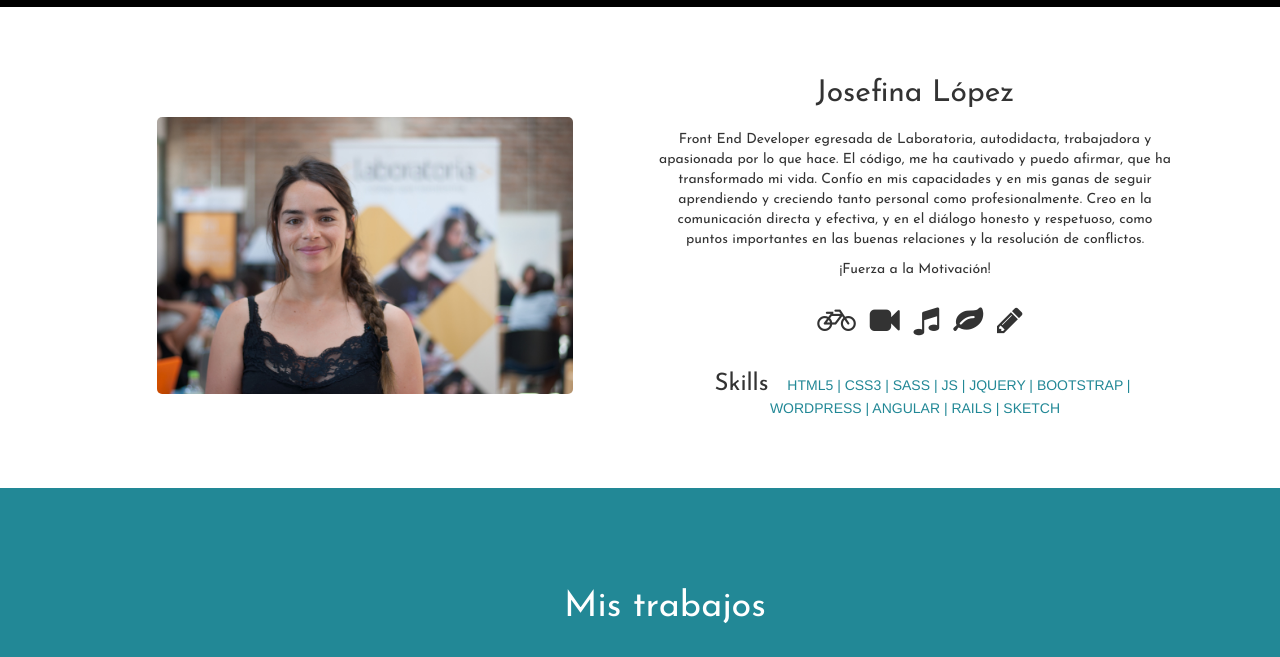
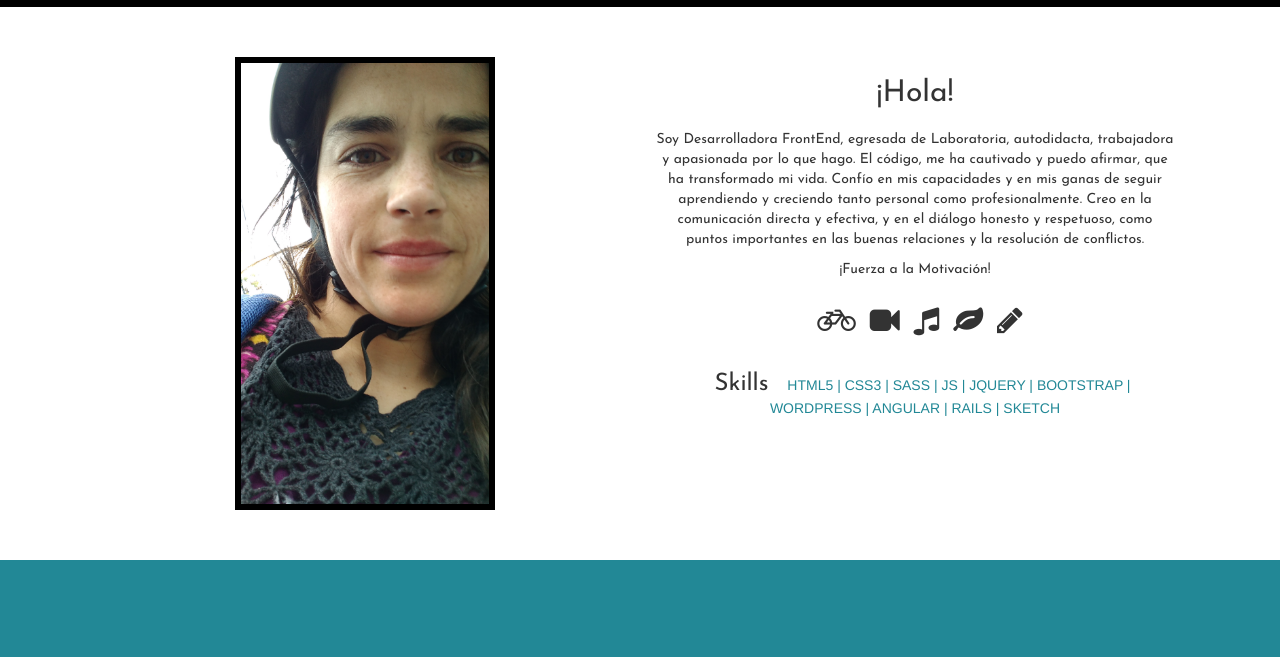
Before and after one commit to jlonuz/portafolio, a plain HTML site: page index.html in a window 1280 px wide. Shown: the part 592-1249 px from the top of the page. Drawn offline with Linux system fonts and the light colour scheme.

Commit message:
change profile photo and add some style

```diff
--- a/css/main.css
+++ b/css/main.css
@@ -78,8 +78,8 @@
 
 .perfil {
     width: 80%;
-    margin-top: 60px;
-    border-radius: 5px;
+    max-width: 50%;
+    border: 6px solid #000;
 }
 
 
--- a/index.html
+++ b/index.html
@@ -34,11 +34,11 @@
     <section id="profile" class="container">
         <div class="row">
             <div class="col-xs-12 col-sm-6 text-center">
-                <img class="perfil" src="img/yo.jpg" alt="">
+                <img class="perfil" src="img/yo2.jpg" alt="">
             </div>
             <div class="col-xs-12 col-sm-6 text-center margen-profile">
-                <h2 class="profile-title">Josefina López</h2>
-                <p class="text-center">Front End Developer egresada de Laboratoria, autodidacta, trabajadora y apasionada por lo que hace. El código, me ha cautivado y puedo afirmar, que ha transformado mi vida. Confío en mis capacidades y en mis ganas de seguir aprendiendo
+                <h2 class="profile-title">¡Hola!</h2>
+                <p class="text-center">Soy Desarrolladora FrontEnd, egresada de Laboratoria, autodidacta, trabajadora y apasionada por lo que hago. El código, me ha cautivado y puedo afirmar, que ha transformado mi vida. Confío en mis capacidades y en mis ganas de seguir aprendiendo
                     y creciendo tanto personal como profesionalmente. Creo en la comunicación directa y efectiva, y en el diálogo honesto y respetuoso, como puntos importantes en las buenas relaciones y la resolución de conflictos.</p>
                 <p>¡Fuerza a la Motivación!</p>
                 <span><i class="fa fa-bicycle icon" aria-hidden="true"></i></span>
@@ -95,14 +95,14 @@
                             </div>
                         </div>
 
-                        <div class="grid-item">
+                        <!-- <div class="grid-item">
                             <div class="bg foto-4"></div>
                             <div class="content transition">
                                 <h2>Merck Génesis</h2>
                                 <p>Aplicación web desarrollada para Merck Colombia</p>
                                 <a href="https://www.merckgenesis.com/" target="_blank" class="transition">Ver más</a>
                             </div>
-                        </div>
+                        </div> -->
                         <div class="grid-item grid-item--width2">
                             <div class="bg foto-2"></div>
                             <div class="content transition">
@@ -112,14 +112,14 @@
                             </div>
                         </div>
 
-                        <!-- <div class="grid-item grid-item--width2">
+                        <div class="grid-item grid-item--width2">
                             <div class="bg foto-6"></div>
                             <div class="content transition">
                                 <h2>Uoct </h2>
                                 <p>Mejora de la Accesibilidad Web del sitio de la Unidad de Control de Tránsito.</p>
                                 <a href="https://www.uoct.cl/" target="_blank" class="transition">Ver más</a>
                             </div>
-                        </div> -->
+                        </div>
 
 
                     </div>
```
Also changed, not shown: img/yo2.jpg (added).
